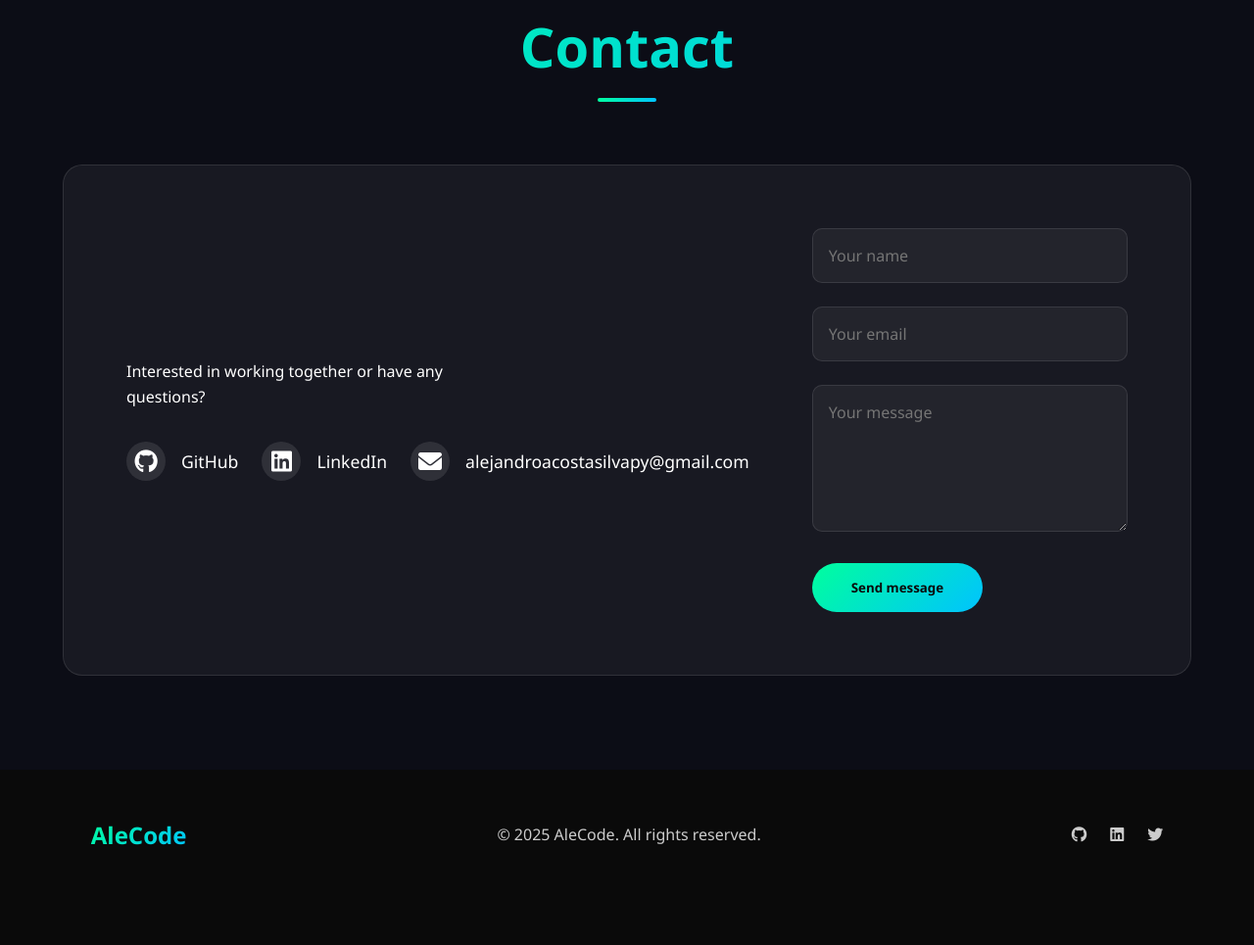
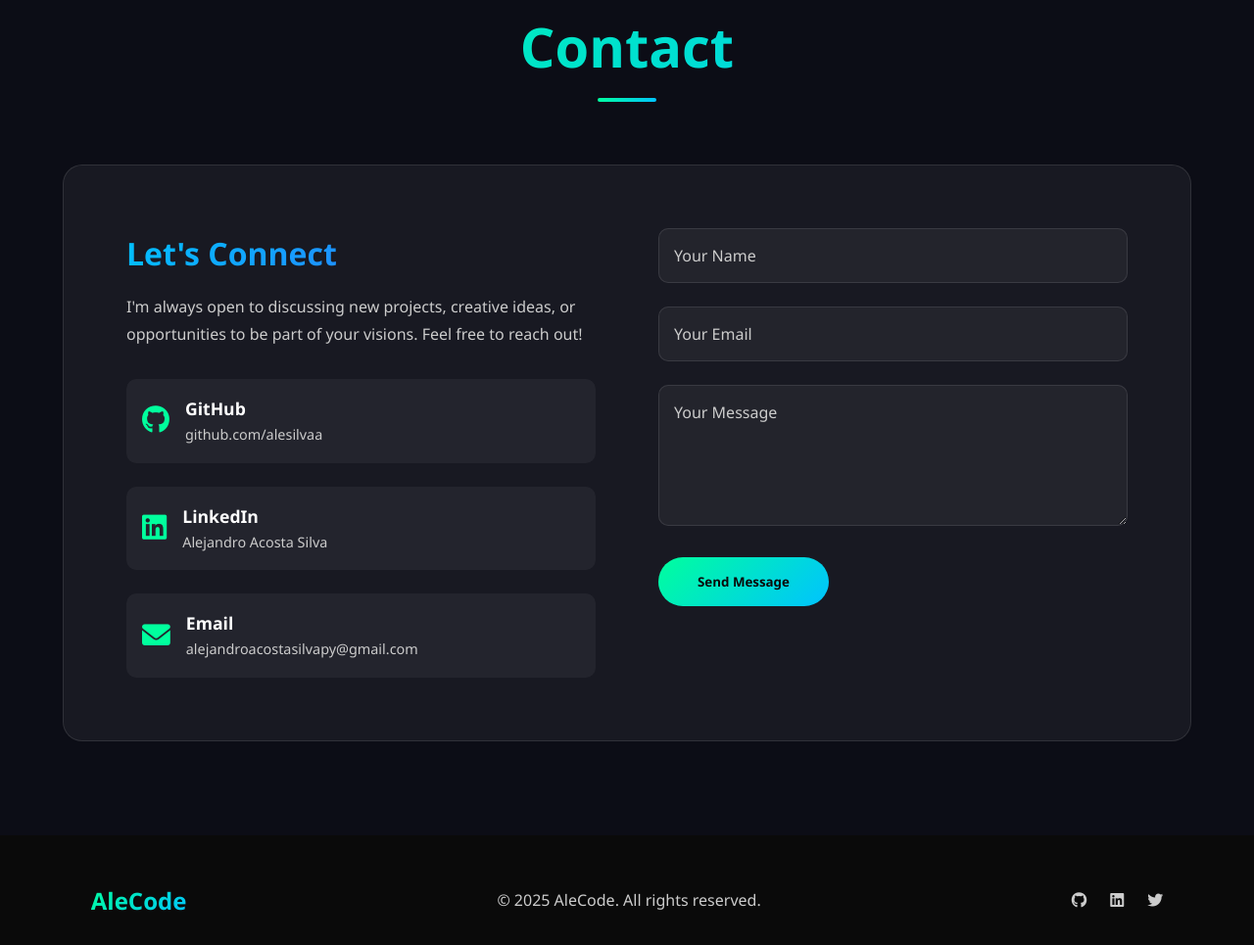
Before and after one commit to alesilvaa/Portfolio, a plain HTML site: page index.html in a window 1280 px wide. Shown: the part 3211-4176 px from the top of the page at 98% size. Before the commit the page ends 4131 px from the top, so only its background shows below. Drawn offline with nearby package versions, Linux system fonts and the light colour scheme.

Commit message:
new contact info

```diff
--- a/index.html
+++ b/index.html
@@ -249,31 +249,47 @@
                 <h2 class="section-title">Contact</h2>
                 <div class="contact-container">
                     <div class="contact-info">
-                        <p>Interested in working together or have any questions?</p>
+                        <h3>Let's Connect</h3>
+                        <p>I'm always open to discussing new projects, creative ideas, or opportunities to be part of your visions. Feel free to reach out!</p>
+
                         <div class="contact-links">
-
                             <a href="https://github.com/alesilvaa" target="_blank" class="contact-link">
-                                <i class="fab fa-github"></i> GitHub
+                                <i class="fab fa-github"></i>
+                                <div>
+                                    <h4>GitHub</h4>
+                                    <span>github.com/alesilvaa</span>
+                                </div>
                             </a>
                             <a href="https://www.linkedin.com/in/alejandro-acosta-silva-534014222/" target="_blank" class="contact-link">
-                                <i class="fab fa-linkedin"></i> LinkedIn
+                                <i class="fab fa-linkedin"></i>
+                                <div>
+                                    <h4>LinkedIn</h4>
+                                    <span>Alejandro Acosta Silva</span>
+                                </div>
                             </a>
                             <a href="mailto:alejandroacostasilvapy@gmail.com" class="contact-link">
-                                <i class="fas fa-envelope"></i> alejandroacostasilvapy@gmail.com
+                                <i class="fas fa-envelope"></i>
+                                <div>
+                                    <h4>Email</h4>
+                                    <span>alejandroacostasilvapy@gmail.com</span>
+                                </div>
                             </a>
                         </div>
                     </div>
                     <form class="contact-form" action="https://formspree.io/f/xzzewgng" method="POST">
                         <div class="form-group">
-                            <input type="text" id="name" name="name" placeholder="Your name" required>
+                            <input type="text" id="name" name="name" placeholder=" " required>
+                            <label for="name">Your Name</label>
                         </div>
                         <div class="form-group">
-                            <input type="email" id="email" name="email" placeholder="Your email" required>
+                            <input type="email" id="email" name="email" placeholder=" " required>
+                            <label for="email">Your Email</label>
                         </div>
                         <div class="form-group">
-                            <textarea id="message" name="message" placeholder="Your message" required></textarea>
+                            <textarea id="message" name="message" placeholder=" " rows="5" required></textarea>
+                            <label for="message">Your Message</label>
                         </div>
-                        <button type="submit" class="cta">Send message</button>
+                        <button type="submit" class="cta">Send Message</button>
                     </form>
                 </div>
             </div>
--- a/style.css
+++ b/style.css
@@ -566,20 +566,32 @@ section {
     display: grid;
     grid-template-columns: 1fr 1fr;
     gap: 4rem;
-    align-items: center;
+    align-items: flex-start;
     background: var(--card-bg);
     padding: 4rem;
     border-radius: 20px;
     border: 1px solid rgba(255, 255, 255, 0.1);
 }
 
+.contact-info h3 {
+    font-size: 2rem;
+    font-weight: 700;
+    margin-bottom: 1rem;
+    background: var(--gradient-secondary);
+    -webkit-background-clip: text;
+    background-clip: text;
+    color: transparent;
+}
+
 .contact-info p {
     margin-bottom: 2rem;
-    max-width: 400px;
+    color: var(--text-gray);
+    line-height: 1.7;
 }
 
 .contact-links {
     display: flex;
+    flex-direction: column;
     gap: 1.5rem;
 }
 
@@ -589,28 +601,37 @@ section {
     gap: 1rem;
     color: var(--text-light);
     text-decoration: none;
-    font-size: 1.1rem;
+    padding: 1rem;
+    border-radius: 10px;
+    background: rgba(255, 255, 255, 0.05);
     transition: var(--transition-smooth);
 }
 
 .contact-link:hover {
-    color: var(--primary-color);
+    background: rgba(255, 255, 255, 0.1);
+    transform: translateY(-5px);
+    color: var(--text-light);
 }
 
 .contact-link i {
-    font-size: 1.5rem;
-    width: 40px;
-    height: 40px;
-    display: grid;
-    place-items: center;
-    background: rgba(255, 255, 255, 0.1);
-    border-radius: 50%;
+    font-size: 1.8rem;
+    color: var(--primary-color);
     transition: var(--transition-smooth);
 }
 
+.contact-link h4 {
+    margin: 0;
+    font-size: 1.1rem;
+    font-weight: 600;
+}
+
+.contact-link span {
+    font-size: 0.9rem;
+    color: var(--text-gray);
+}
+
 .contact-link:hover i {
-    background: var(--primary-color);
-    color: var(--background-dark);
+    transform: scale(1.1);
 }
 
 .contact-form {
@@ -626,7 +647,7 @@ section {
 .contact-form input,
 .contact-form textarea {
     width: 100%;
-    padding: 1rem;
+    padding: 1.2rem 1rem 0.8rem;
     background: rgba(255, 255, 255, 0.05);
     border: 1px solid rgba(255, 255, 255, 0.1);
     border-radius: 10px;
@@ -644,7 +665,25 @@ section {
 
 .contact-form textarea {
     resize: vertical;
-    min-height: 150px;
+    min-height: 120px;
+}
+
+.contact-form label {
+    position: absolute;
+    top: 1rem;
+    left: 1rem;
+    color: var(--text-gray);
+    pointer-events: none;
+    transition: all 0.2s ease-out;
+}
+
+.contact-form input:focus ~ label,
+.contact-form input:not(:placeholder-shown) ~ label,
+.contact-form textarea:focus ~ label,
+.contact-form textarea:not(:placeholder-shown) ~ label {
+    top: 0.4rem;
+    font-size: 0.75rem;
+    color: var(--primary-color);
 }
 
 .contact-form .cta {
```
